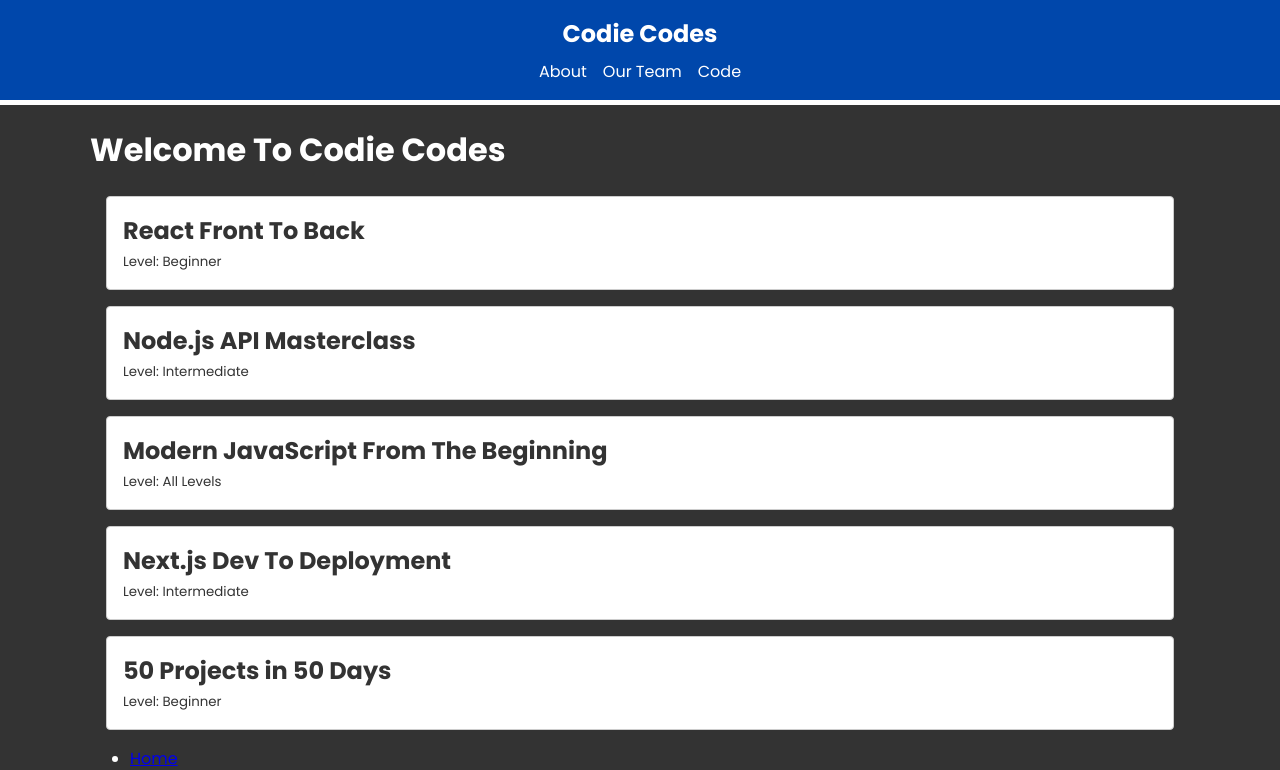
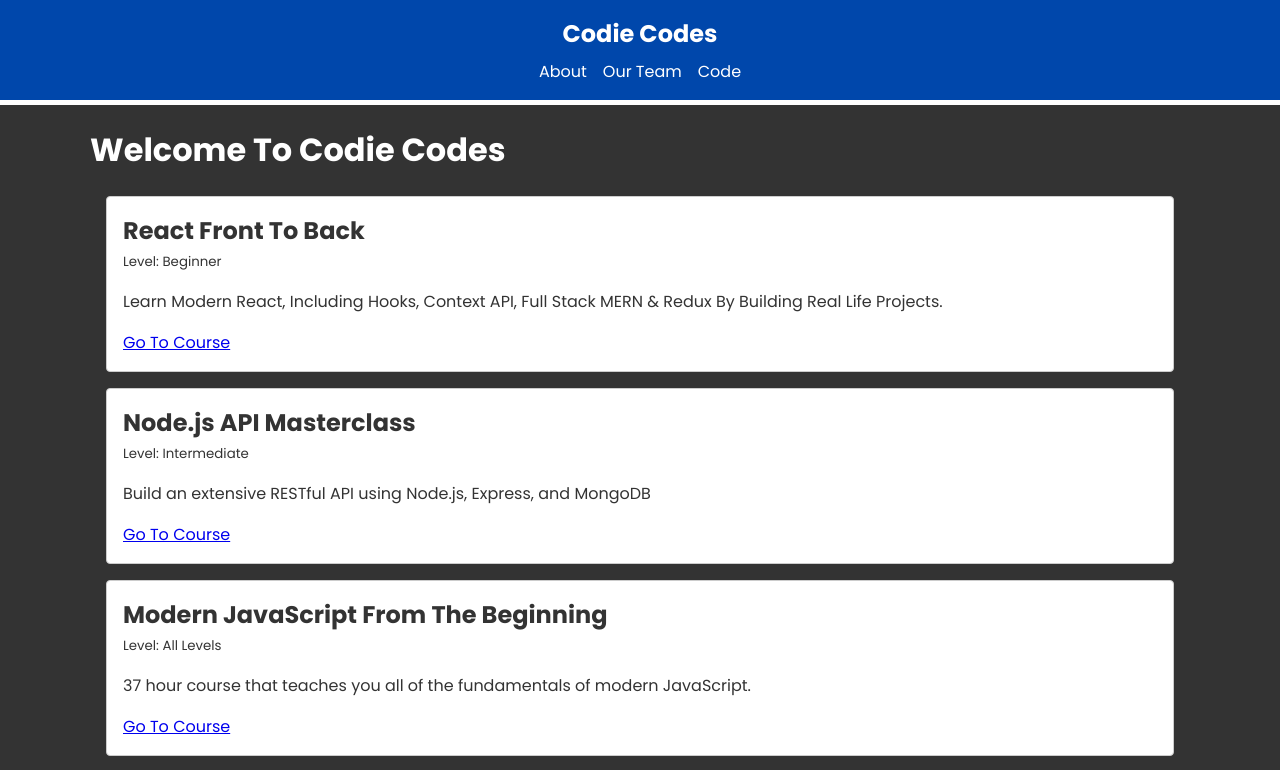
Before and after one commit to codiemaureen/nextCrashCourse, a Next.js app: page / in a window 1280 px wide. Shown: the top 770 px of the page. Built offline with nearby package versions, Linux system fonts and the light colour scheme.

Commit message:
Adding course detaiils and links

```diff
--- a/app/component/Courses.jsx
+++ b/app/component/Courses.jsx
@@ -14,6 +14,8 @@ const Courses = async () => {
         <div key={course.id} className="card">
          <h2>{course.title}</h2>
          <small>Level: {course.level}</small>
+         <p>{course.description}</p>
+         <Link href={course.link}>Go To Course</Link>
         </div>
        ))}
     </div>
```
